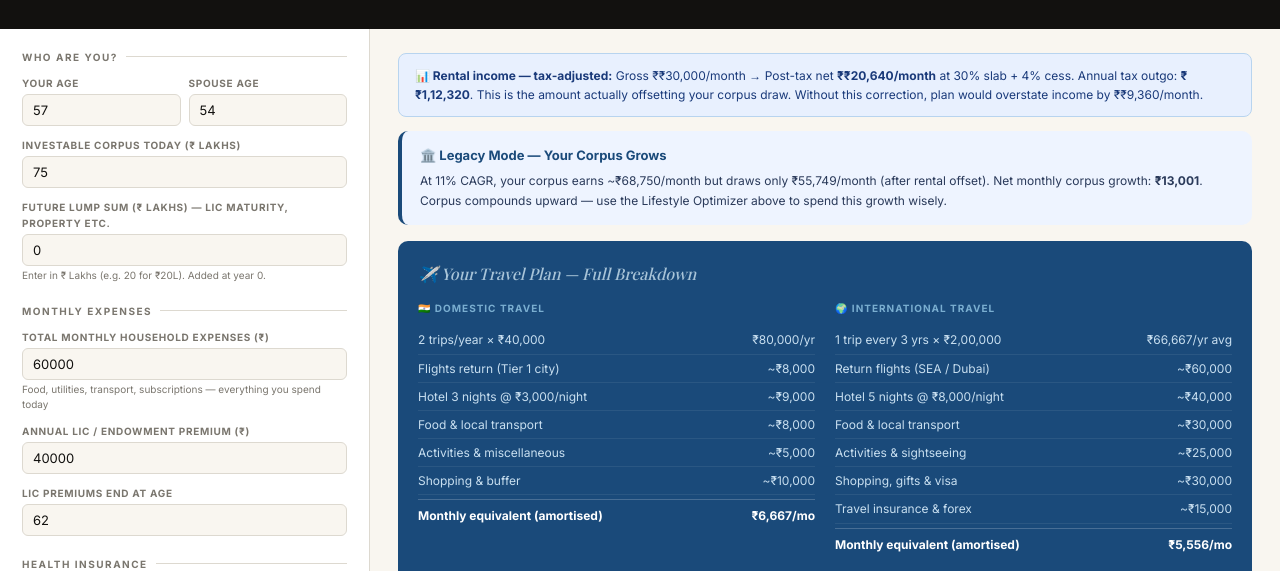
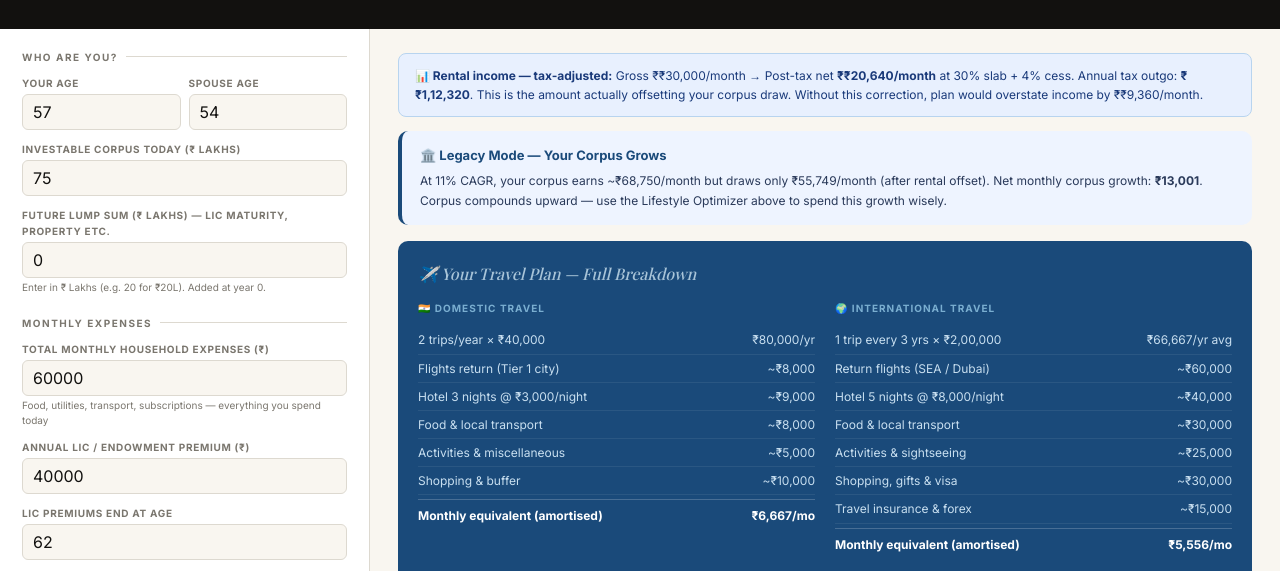
Before and after one commit to ravisaddermfd/-financial-independence-tool, a plain HTML site: page index.html in a window 1280 px wide. Shown: the part 215-786 px from the top of the page. Drawn offline with nearby package versions, Linux system fonts and the light colour scheme; a web font is replaced by a local one.

Commit message:
Update index.html

```diff
--- a/index.html
+++ b/index.html
@@ -27,7 +27,7 @@ body{background:var(--paper);color:var(--ink);font-family:'Inter',sans-serif;fon
 .sec::after{content:'';flex:1;height:1px;background:var(--border)}
 .f{margin-bottom:11px}
 .f label{display:block;font-size:10px;font-weight:700;color:var(--mid);letter-spacing:.07em;text-transform:uppercase;margin-bottom:3px}
-.f input,.f select{width:100%;padding:7px 10px;border:1.5px solid var(--border);border-radius:6px;font-family:'Inter',sans-serif;font-size:13px;color:var(--ink);background:var(--paper);transition:border-color .15s}
+.f input,.f select{width:100%;padding:7px 10px;border:1.5px solid var(--border);border-radius:6px;font-family:'Inter',sans-serif;font-size:16px;color:var(--ink);background:var(--paper);transition:border-color .15s}
 .f input:focus,.f select:focus{outline:none;border-color:var(--safe)}
 .f .h{font-size:10px;color:var(--mid);margin-top:2px;line-height:1.5}
 .fr{display:grid;grid-template-columns:1fr 1fr;gap:8px}
```
